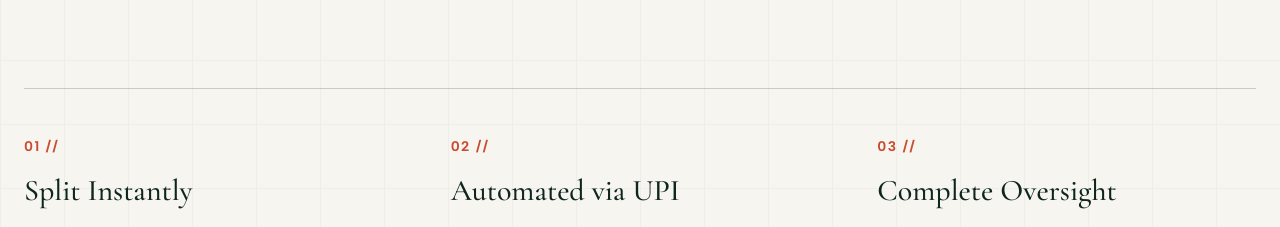
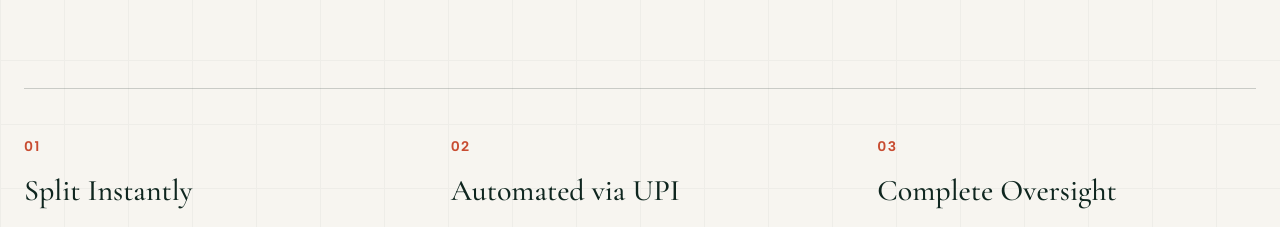
Before and after one commit to Ghartha-Tech/coming-frontend, a Next.js app: page / in a window 1280 px wide. Shown: the part 900-1127 px from the top of the page. Built offline with nearby package versions, Linux system fonts and the light colour scheme.

Commit message:
fix: resolve eslint unescaped entities and unused imports

```diff
--- a/src/app/page.tsx
+++ b/src/app/page.tsx
@@ -1,7 +1,7 @@
 "use client";
 
 import { motion } from "framer-motion";
-import { Plus, Minus, ArrowRight } from "lucide-react";
+import { Plus, Minus } from "lucide-react";
 import { useState } from "react";
 import Image from "next/image";
 import Link from "next/link";
@@ -108,7 +108,7 @@
                 <div>
                   <h3 className="text-xs font-bold uppercase tracking-widest text-forest/50 mb-4">The Problem</h3>
                   <p className="font-display text-2xl leading-snug text-forest">
-                    Finance apps ignore where you live. Society apps ignore your money. Splitwise doesn't know your UPI history.
+                    Finance apps ignore where you live. Society apps ignore your money. Splitwise doesn&apos;t know your UPI history.
                   </p>
                 </div>
                 <div>
@@ -151,7 +151,7 @@
             ].map((feature, i) => (
               <div key={i} className="group relative">
                 <span className="text-terracotta font-sans text-sm font-bold tracking-widest mb-4 block">
-                  {feature.no} //
+                  {feature.no} {/* // */}
                 </span>
                 <h3 className="font-display text-3xl font-medium mb-4 text-forest">{feature.title}</h3>
                 <p className="text-forest/70 leading-relaxed font-light text-lg">{feature.desc}</p>
--- a/src/app/privacy-policy/page.tsx
+++ b/src/app/privacy-policy/page.tsx
@@ -42,7 +42,7 @@
 
           <h2 className="font-display text-3xl font-medium text-forest pt-8">4. Digital Personal Data Protection Act (DPDPA)</h2>
           <p>
-            Ghartha operates in full compliance with India's Digital Personal Data Protection Act. You have the right to access, correct, or request the deletion of your personal data at any time.
+            Ghartha operates in full compliance with India&apos;s Digital Personal Data Protection Act. You have the right to access, correct, or request the deletion of your personal data at any time.
           </p>
 
           <p className="pt-12 text-sm text-forest/60">
--- a/src/app/terms/page.tsx
+++ b/src/app/terms/page.tsx
@@ -42,7 +42,7 @@
 
           <h2 className="font-display text-3xl font-medium text-forest pt-8">4. Limitation of Liability</h2>
           <p>
-            Ghartha provides the platform "as is" and shall not be liable for any indirect, incidental, special, consequential or punitive damages resulting from your access to or use of, or inability to access or use the services.
+            Ghartha provides the platform &quot;as is&quot; and shall not be liable for any indirect, incidental, special, consequential or punitive damages resulting from your access to or use of, or inability to access or use the services.
           </p>
 
           <p className="pt-12 text-sm text-forest/60">
```
